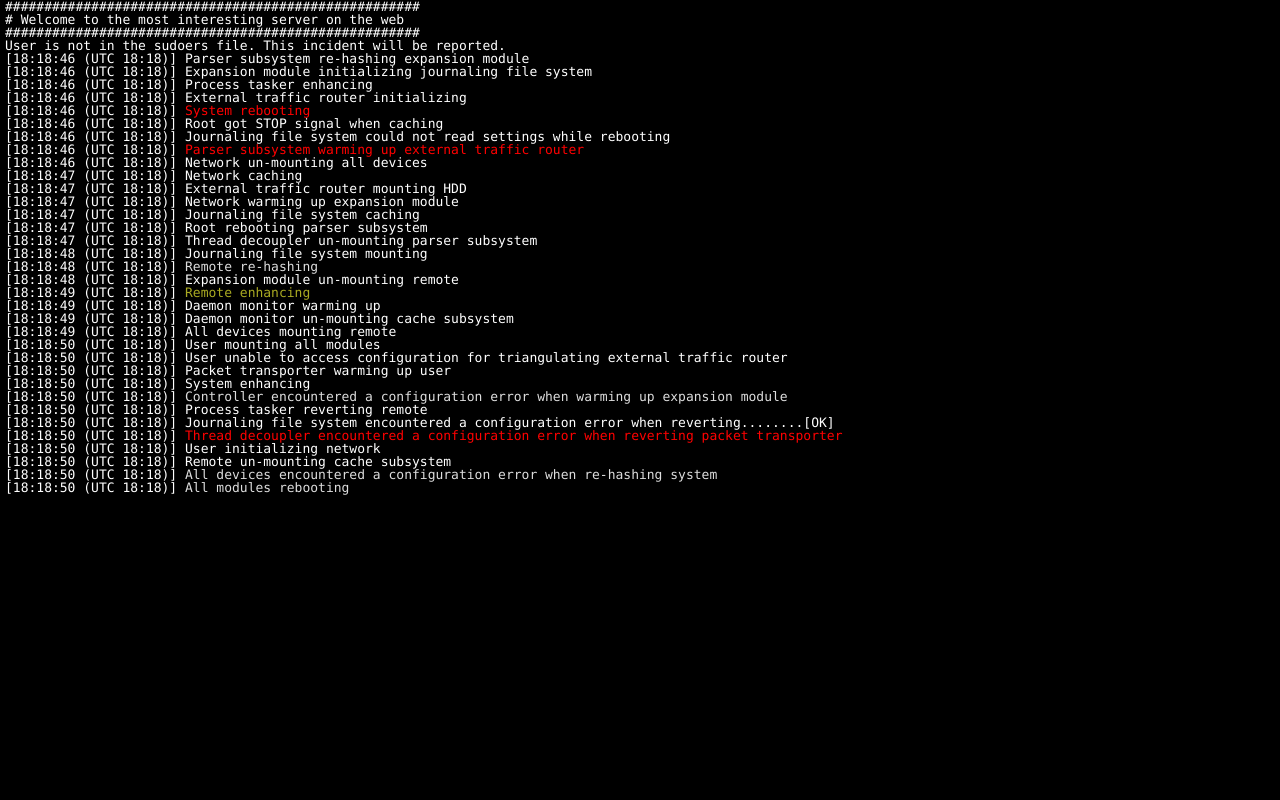
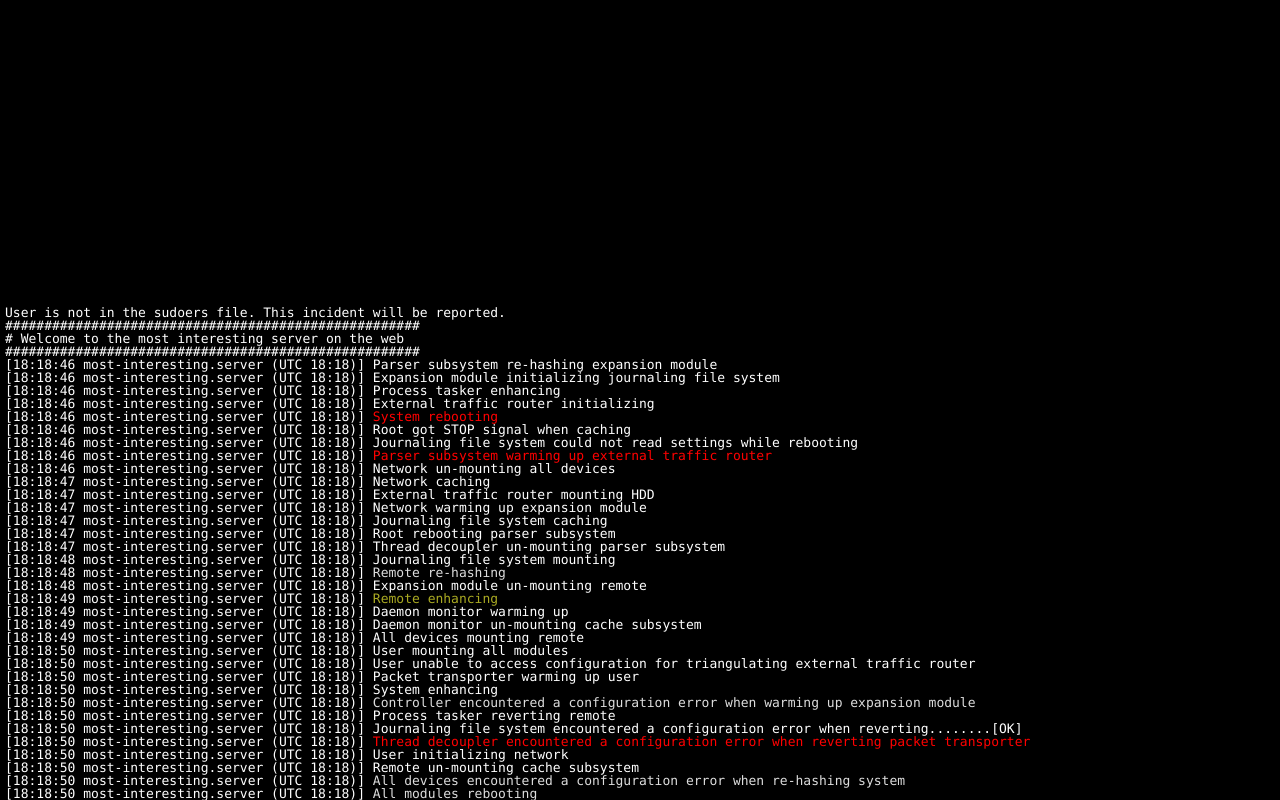
Before and after one commit to magwo/most-interesting-server, a plain HTML site: page src/index.html in a window 1280 px wide. Drawn offline with Linux system fonts and the light colour scheme.

Commit message:
Now using css transforms for inversion, and added performance counter

```diff
--- a/src/index.html
+++ b/src/index.html
@@ -1,13 +1,21 @@
 <!DOCTYPE html>
 <!-- Copyright Magnus Wolffelt 2013 -->
 <head>
+    <title>Most interesting server</title>
     <style>
 
-        html, body, div, p, #body_console_wrapper {
+        html, body, #body_console_wrapper {
             margin: 0;
             padding: 0;
             font-family: Menlo, Consolas, Monaco, "Lucida Console", monospace;
             background-color: black;
+            font-size: 13px;
+            zoom: 1;
+        }
+
+        div, p {
+            margin: 0;
+            padding: 0;
         }
 
         #body_console_wrapper {
@@ -27,13 +35,20 @@
             left: 0;
             right: 0;
             margin-left: 5px;
-            margin-bottom: 1px;
         }
 
         #body_console p {
             color: white;
-            font-size: 13px;
             line-height: 13px;
+        }
+
+        .flipY, #body_console, #body_console p {
+            -moz-transform: scaleY(-1); /* Gecko */
+            -o-transform: scaleY(-1); /* Operah */
+            -webkit-transform: scaleY(-1); /* webkit */
+            transform: scaleY(-1); /* standard */
+            filter: FlipV; /* IE 6/7/8 */
+
         }
 
         #body_console .normal {
@@ -51,8 +66,6 @@
         #body_console .debug {
             color: purple;
         }
-        #body_console .timestamp {
-        }
 
         #controls {
             display: none;
@@ -61,6 +74,7 @@
             top: 10px;
             width: 300px;
             height: 100px;
+            color: white;
         }
     </style>
 
@@ -70,7 +84,7 @@
 </head>
 <body>
     <div id="body_console_wrapper">
-        <div id="body_console">
+        <div id="body_console" class="flipY">
             <p>#####################################################</p>
             <p> </p>
             <p># Welcome to the most interesting server on the web</p>
@@ -82,5 +96,6 @@
     <div id="controls">
         <button id="play_pause">Play/pause</button>
         <button id="turbo">Turbo on/off</button>
+        <p id="lps"></p>
     </div>
 </body>
--- a/src/main.js
+++ b/src/main.js
@@ -119,32 +119,31 @@ function addLine(text) {
     var newElem = $("<p></p>");
     var textElem = $("<span> " + text + "</span>");
     textElem.addClass(pickOne(classes));
-    newElem.append("<span class='timestamp'>[" + moment().format("HH:mm:ss") + " (UTC " + moment.utc().format("HH:mm") + ")]</span>");
+    var serverName = "most-interesting.server"
+    newElem.append("<span>[" + moment().format("HH:mm:ss") + " " + serverName + " (UTC " + moment.utc().format("HH:mm") + ")]</span>");
     newElem.append(textElem);
-    $("#body_console").append(newElem);
+    $("#body_console").prepend(newElem);
 }
 
 
 function cullOldEntries() {
-    var consoleHeight = $("#body_console").innerHeight();
-    var lineHeight = $("#body_console p").first().height();
+    var scrollbackLimit = 150;
     var removalCounter = 0;
-    $("#body_console p").slice(-3).each(function() {
-        if($(this).position().top + lineHeight > consoleHeight) {
-            removalCounter++;
-        }
-    });
-    $("#body_console p").slice(0, removalCounter).remove();
+    $("#body_console p").slice(scrollbackLimit).remove();
 }
 
 
 var currentTimeoutId = undefined;
+var counter = 0;
 function doStuff() {
     var delay = 5 + 2600 * Math.random() * Math.random() * Math.random() * Math.random();
     delay *= delayFactor;
     currentTimeoutId = setTimeout(function() {
         addLine(getRandomLine());
-        cullOldEntries();
+        counter++;
+        if(counter % 100 == 0) {
+            cullOldEntries();
+        }
         doStuff();
     }, delay);
 }
@@ -160,9 +159,20 @@ $(function() {
         if(delayFactor < 1.0) {
             delayFactor = 1.0;
         } else {
-            delayFactor = 0.001;
+            delayFactor = 0.00001;
         }
     });
+
+    var lastLineCount = counter;
+    var lastTime = moment();
+    setInterval(function() {
+        var currentTime = moment();
+        duration = currentTime - lastTime;
+        lps = (counter - lastLineCount) / (duration / 1000.0);
+        $("#controls #lps").text("" + Math.round(lps) + " L/S");
+        lastTime = currentTime;
+        lastLineCount = counter;
+    }, 3000);
 
     $("#controls #play_pause").click(function () {
         if(typeof currentTimeoutId != "undefined") {
```
